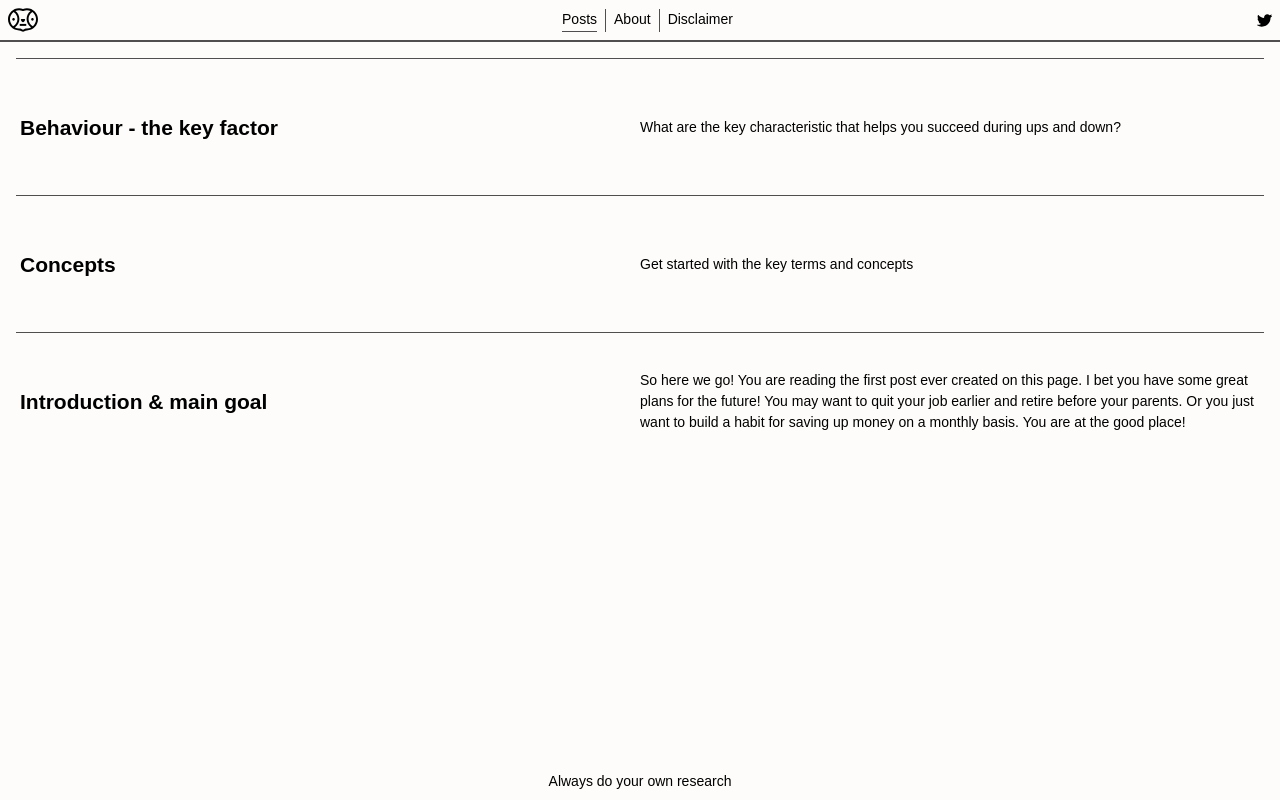
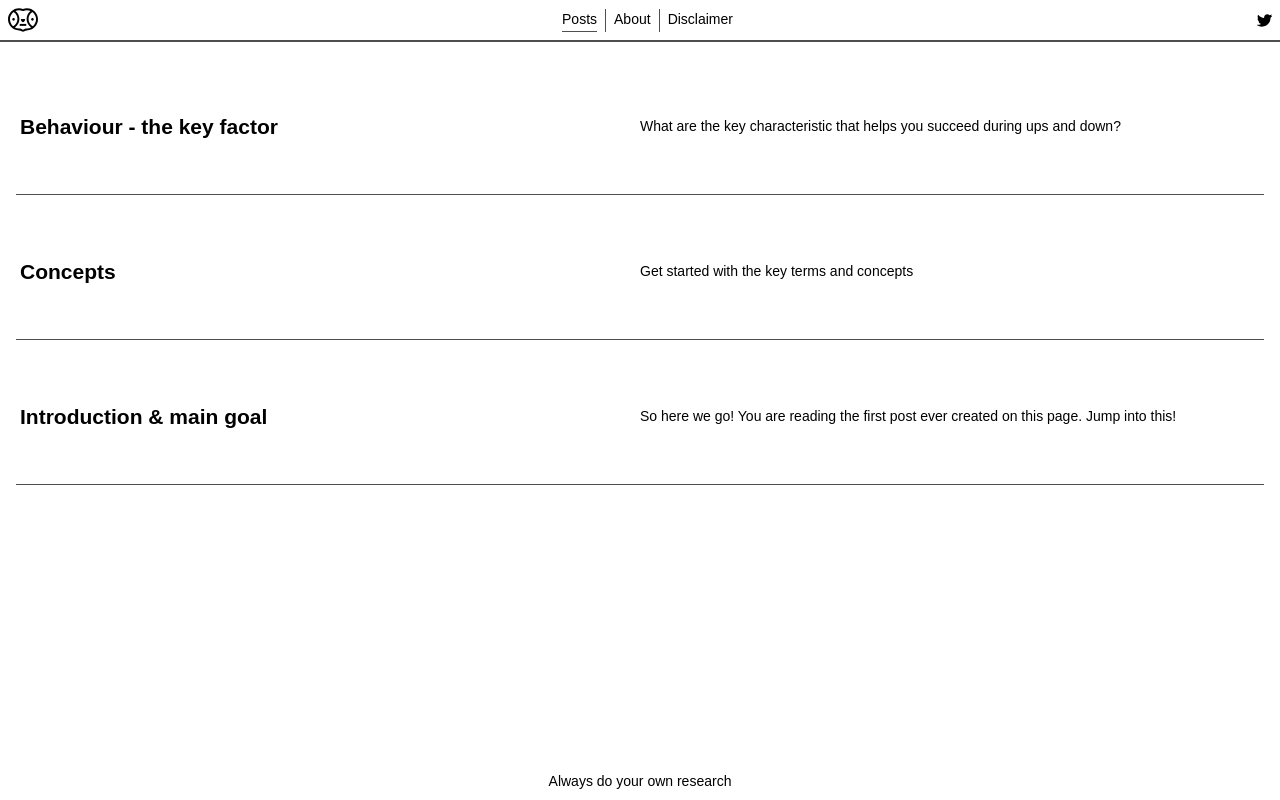
Before and after one commit to vazsonyidl/theboringblog, a Next.js app: page /posts in a window 1280 px wide. Built offline with nearby package versions, Linux system fonts and the light colour scheme.

Commit message:
post - update style and color palette

```diff
--- a/components/footer/Footer.module.scss
+++ b/components/footer/Footer.module.scss
@@ -1,7 +1,7 @@
 @import 'styles/colors';
 
 .footer {
-    background-color: $primary-3;
+    background-color: $primary-2;
 
     .description {
         display: flex;
--- a/components/header/Header.module.scss
+++ b/components/header/Header.module.scss
@@ -1,7 +1,7 @@
 @import 'styles/colors';
 
 .header {
-  background-color: $primary-3;
+  background-color: $primary-2;
   display: flex;
   align-items: center;
   height: 3rem;
--- a/components/post/post-list/PostList.tsx
+++ b/components/post/post-list/PostList.tsx
@@ -4,7 +4,6 @@ import styles from './PostList.module.scss';
 export default function PostsList({ posts }: {posts: Array<{content: string, meta: any, slug: string}>}) {
   return (
     <>
-    <section role='dialog'></section>
     <section role="table" className={styles.postContainer}>
       {posts.map((post) => (
         <PostListItem meta={post.meta} slug={post.slug} key={post.slug} />
--- a/components/post/post-list/post-list-item/PostListItem.module.scss
+++ b/components/post/post-list/post-list-item/PostListItem.module.scss
@@ -1,12 +1,22 @@
+@import 'styles/colors';
+
 .itemContainer {
   display: grid;
   grid-template-columns: 128px 128px 0.5fr 1fr;
   grid-template-rows: minmax(0, 128px);
   align-items: center;
-  border-top: 1px solid #504e4e;
+  border-bottom: 1px solid #504e4e;
   padding: 4px;
+  margin: 8px 0;
   cursor: pointer;
 
+  &:hover {
+    margin-left: 8px;
+    background-color: $brown-1;
+    border: none;
+    box-shadow: 1px 1px $primary-4;
+    border-radius: 4px;
+  }
   article {
     max-height: 128px;
     overflow: hidden;
--- a/constants/_posts/1.md
+++ b/constants/_posts/1.md
@@ -1,10 +1,11 @@
 ---
 published: '05.02.2022'
-intro: 'So here we go! You are reading the first post ever created on this page. I bet you have some great plans for the future! You may want to quit your job earlier and retire before your parents. Or you just want to build a habit for saving up money on a monthly basis. You are at the good place!'
+intro: 'So here we go! You are reading the first post ever created on this page. Jump into this!'
 title: 'Introduction & main goal'
 type: 'Introduction'
 ---
 
+I bet you have some great plans for the future! You may want to quit your job earlier and retire before your parents. Or you just want to build a habit for saving up money on a monthly basis. You are at the good place!
 ### The main goal
 
 Put it simply, to retire in 11 years - exactly in 2033. I will achieve this! But during this period I want to share my every day experience in this topic, so you may set up a similar goal for yourself.
--- a/styles/colors.scss
+++ b/styles/colors.scss
@@ -1,5 +1,9 @@
-$primary-3: #fdfcfa;
+$primary-1: #ffe8df;
+$primary-2: #ffffff;
+$primary-3: #f0f0f0;
+$primary-4: #888888;
 
-// Whites
-$white: #FFFFFF;
-$white-2: #f1f1f1;
+$white-1: #ffffff;
+$white-3: #cdcdcd;
+
+$brown-1: #F9F3F3;
--- a/styles/globals.scss
+++ b/styles/globals.scss
@@ -14,7 +14,7 @@ body {
   margin: 0;
   height: 100%;
   line-height: 1.5rem;
-  background-color: $primary-3;
+  background-color: $primary-2;
   font-family: sans-serif, -apple-system, BlinkMacSystemFont, Segoe UI, Roboto,
     Oxygen, Ubuntu, Cantarell, Fira Sans, Droid Sans, Helvetica Neue;
   font-size: $root-font-size;
```
